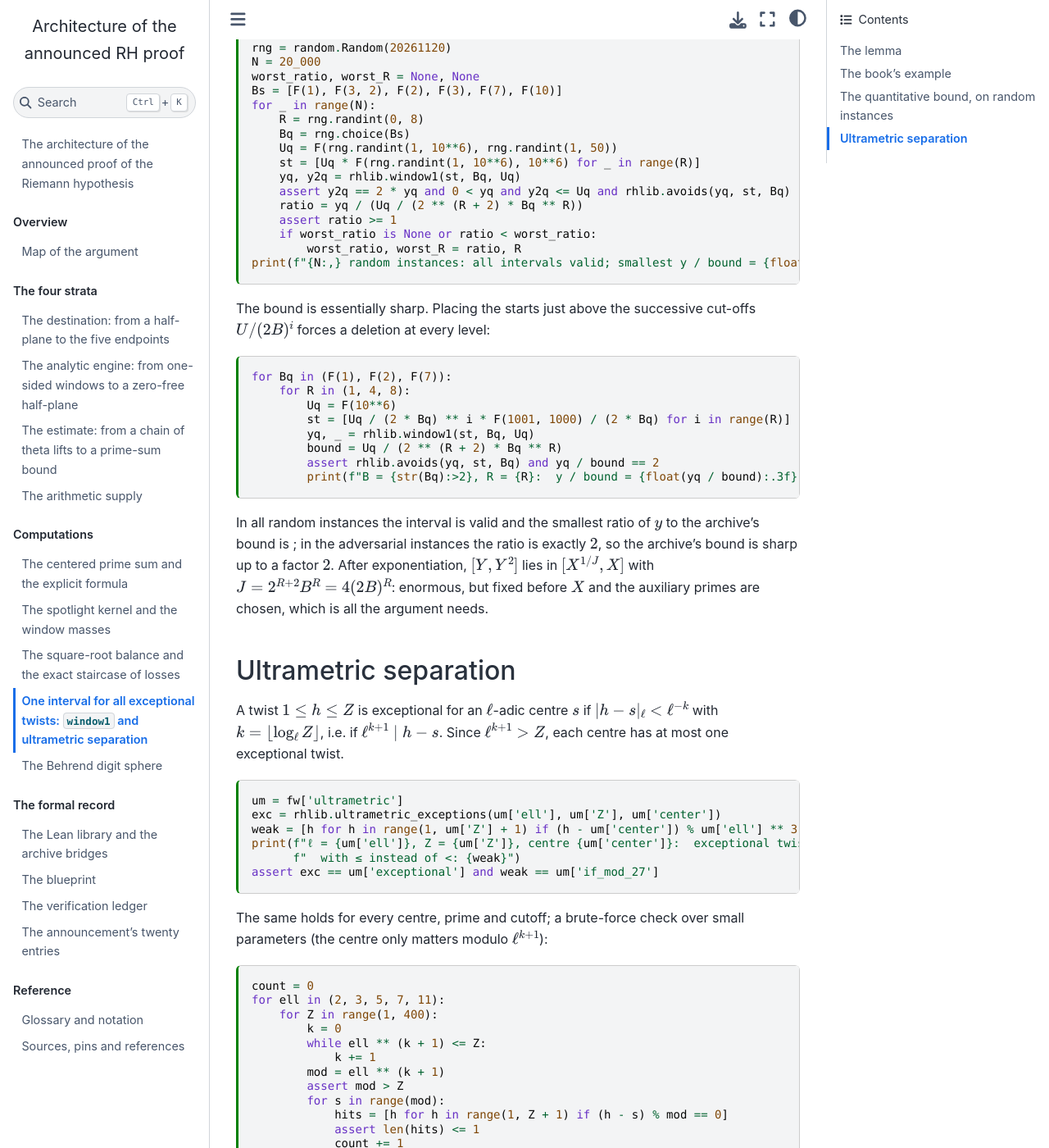
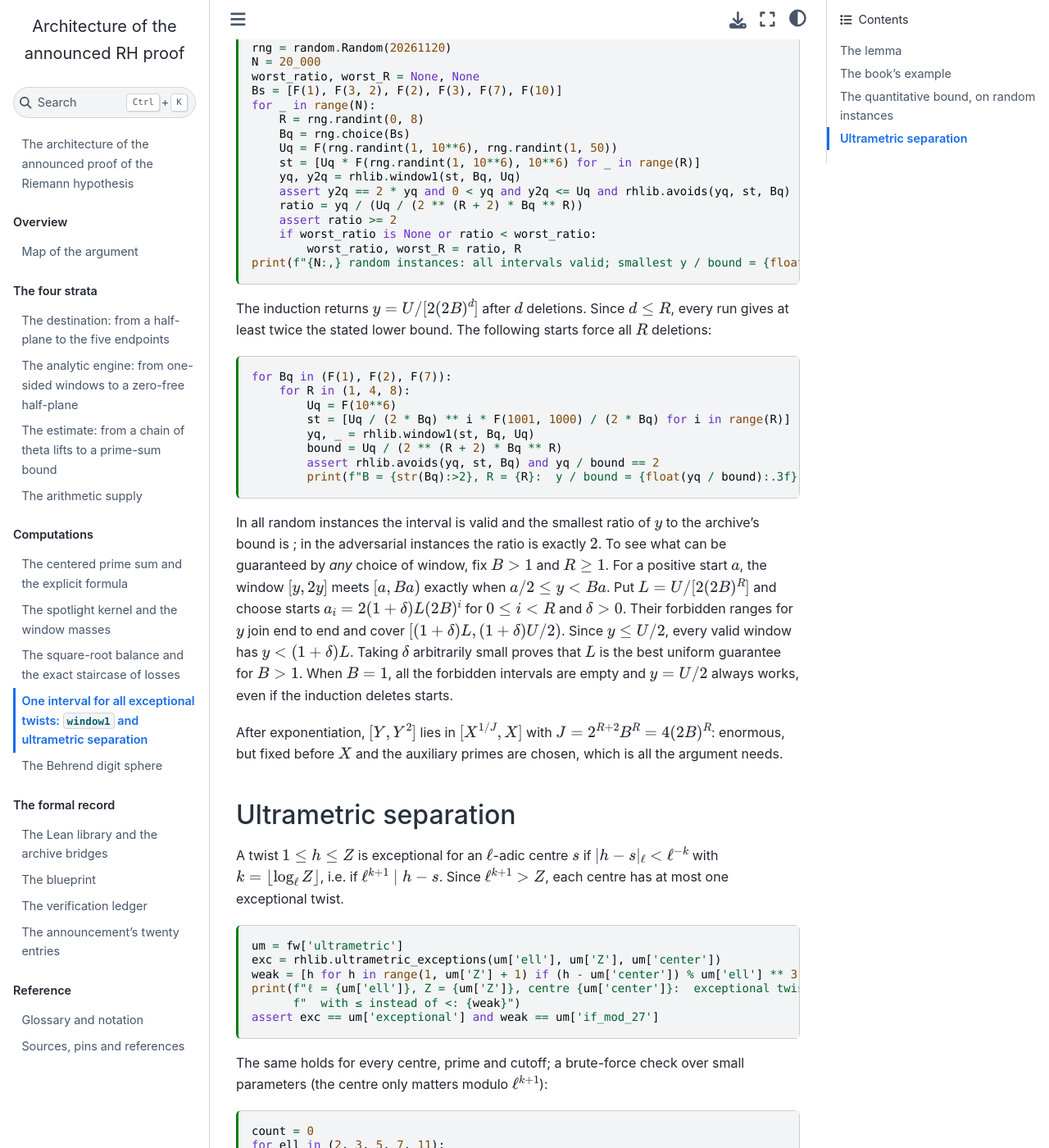
Before and after one commit to FlorianZimmer/riemann-rev, a Jupyter Book: the page built from book/windows.md, in a window 1280 px wide and 1400 px high, scrolled down 1786 px. Shown: the whole window at 82% size. Built offline with Jupyter Book 1.0.4 settings and Sphinx 7.4.7 and the Sphinx Book theme 1.1.4, drawn with Linux system fonts in a browser that asks for light colours; some of the changed text lies outside the part shown.

Commit message:
Handle empty twist intervals and prove the sharp window bound

````diff
--- a/book/windows.md
+++ b/book/windows.md
@@ -83,8 +83,7 @@ assert rhlib.avoids(y, starts, B)
 ```
 
 On $[2^{16},2^{32}]$ the condition "$h\le x^{C_t}\Rightarrow h\le x^{\eta}$" holds for both twists at every
-point; it suffices to check it at every $x=2^u$ with $u$ on a fine rational grid of $[16,32]$, since both
-sides are monotone in $u$:
+point; the first twist is already at most $2^{16}$ and the second exceeds $(2^{32})^2$. The grid checks this example numerically:
 
 ```{code-cell} ipython3
 grid = [y + (y2 - y) * F(j, 1600) for j in range(1601)]
@@ -140,14 +139,14 @@ for _ in range(N):
     yq, y2q = rhlib.window1(st, Bq, Uq)
     assert y2q == 2 * yq and 0 < yq and y2q <= Uq and rhlib.avoids(yq, st, Bq)
     ratio = yq / (Uq / (2 ** (R + 2) * Bq ** R))
-    assert ratio >= 1
+    assert ratio >= 2
     if worst_ratio is None or ratio < worst_ratio:
         worst_ratio, worst_R = ratio, R
 print(f"{N:,} random instances: all intervals valid; smallest y / bound = {float(worst_ratio):.3f} (R = {worst_R})")
 ```
 
-The bound is essentially sharp. Placing the starts just above the successive cut-offs
-$U/(2B)^i$ forces a deletion at every level:
+The induction returns $y=U/[2(2B)^d]$ after $d$ deletions. Since $d\le R$, every run gives at least
+twice the stated lower bound. The following starts force all $R$ deletions:
 
 ```{code-cell} ipython3
 for Bq in (F(1), F(2), F(7)):
@@ -168,7 +167,15 @@ bd.glue('worst_ratio', f"{float(worst_ratio):.3f}")
 
 In all {glue:text}`N_random` random instances the interval is valid and the smallest ratio of $y$
 to the archive's bound is {glue:text}`worst_ratio`; in the adversarial instances the ratio is
-exactly $2$, so the archive's bound is sharp up to a factor $2$. After exponentiation, $[Y,Y^2]$ lies in
+exactly $2$. To see what can be guaranteed by *any* choice of window, fix $B>1$ and $R\ge1$.
+For a positive start $a$, the window $[y,2y]$ meets $[a,Ba)$ exactly when $a/2\le y<Ba$.
+Put $L=U/[2(2B)^R]$ and choose starts $a_i=2(1+\delta)L(2B)^i$ for $0\le i<R$ and $\delta>0$.
+Their forbidden ranges for $y$ join end to end and cover
+$[(1+\delta)L,(1+\delta)U/2)$. Since $y\le U/2$, every valid window has $y<(1+\delta)L$.
+Taking $\delta$ arbitrarily small proves that $L$ is the best uniform guarantee for $B>1$.
+When $B=1$, all the forbidden intervals are empty and $y=U/2$ always works, even if the induction deletes starts.
+
+After exponentiation, $[Y,Y^2]$ lies in
 $[X^{1/J},X]$ with $J=2^{R+2}B^R=4(2B)^R$: enormous, but fixed before $X$ and the auxiliary primes
 are chosen, which is all the argument needs.
 
````
Also changed, not shown: 1 other file.
